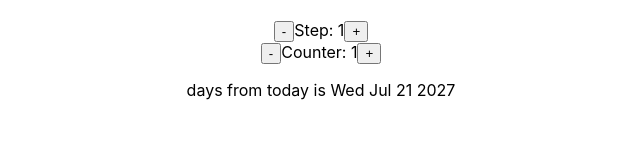
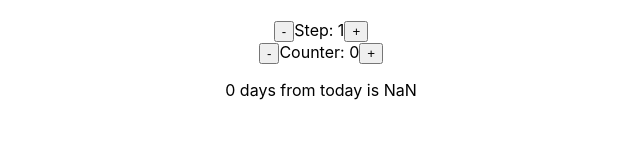
Before and after one commit to unbenounced/reactin, a React (Create React App) app in the folder counter/: page / in a window 1280 px wide. Shown: the top 160 px of the page, without its empty margins (319-959 px from the left). Built offline with nearby package versions, Linux system fonts and the light colour scheme.

Commit message:
wired up the step and count funtion

```diff
--- a/counter/src/App.js
+++ b/counter/src/App.js
@@ -3,10 +3,12 @@ import { useState } from "react";
 
 export default function App() {
   const [step, setStep] = useState(1);
-  const [counter, setCounter] = useState(1);
+  const [counter, setCounter] = useState(0);
+
+  const today = new Date();
 
   function minusStep() {
-    setStep((s) => s - 1);
+    if (step > 0) setStep((s) => s - 1);
   }
 
   function plusStep() {
@@ -16,6 +18,11 @@ export default function App() {
   function minusCounter() {
     setCounter((s) => s - step);
   }
+
+  function plusCounter() {
+    setCounter((s) => s + step);
+  }
+
   return (
     <div className="App">
       <div>
@@ -26,10 +33,13 @@ export default function App() {
       <div>
         <button onClick={minusCounter}>-</button>
         <span>Counter: {counter}</span>
-        <button>+</button>
+        <button onClick={plusCounter}>+</button>
       </div>
       <div>
-        <p>days from today is Wed Jul 21 2027</p>
+        <p>
+          {counter} {counter === 1 ? "day" : "days"} from today is{" "}
+          {today.setDate(today + counter)}
+        </p>
       </div>
     </div>
   );
```
